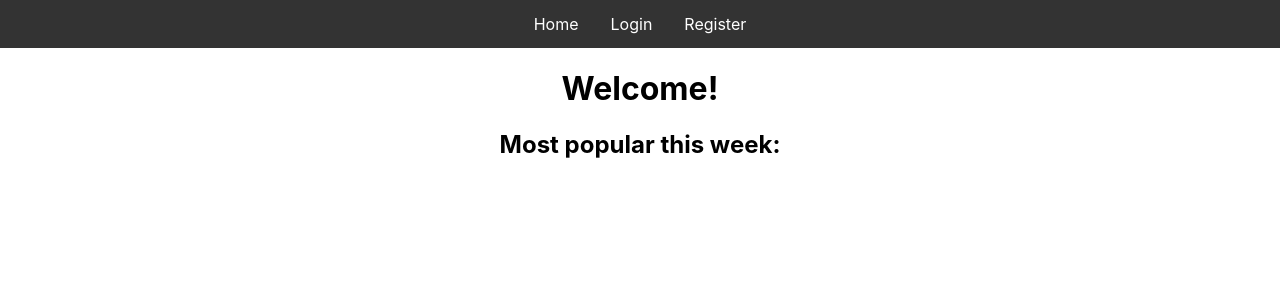
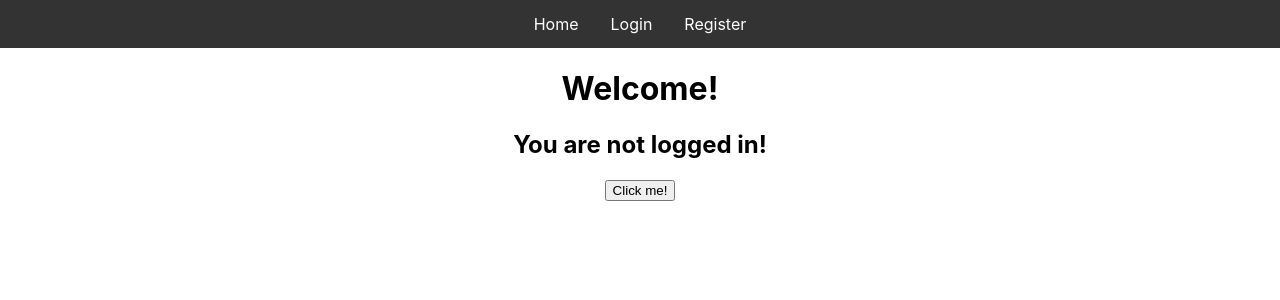
Before and after one commit to GeorgiLyudov/Cook-Book-2, a React (Create React App) app in the folder client/: page /logout in a window 1280 px wide. Shown: the top 300 px of the page. Built offline with nearby package versions, Linux system fonts and the light colour scheme.

Commit message:
Login, Register, Logout

```diff
--- a/client/src/App.js
+++ b/client/src/App.js
@@ -1,25 +1,35 @@
 import './App.css';
 import { Switch, Route } from 'react-router-dom';
-
+import { useState } from 'react';
 import Header from './Components/Header/Header';
 import Login from './Components/Login/Login';
 import Register from './Components/Register/Register';
 import Home from './Components/Home/Home';
-const props = {
-  loggedIn: false
-}
 function App() {
+  const [loggedIn, setLogged] = useState(false);
+  const log = () => { setLogged(x => !x) };
   return (
     <div className="App">
-      <Header/>
+      <Header loggedIn={loggedIn} setLogged={log} />
       <Switch>
-        <Route path="/" exact component={Home} />
+        <Route path="/" exact render={(props) => (
+          <Home {...props} loggedIn={loggedIn} setLogged={log} />
+        )} />
 
-        <Route path="/login" component={Login} />
-        <Route path="/register" component={Register} />
-        <Route path="/logout" render={(props) =>
-          <Home loggedIn={false} />
+        {/* <Route path="/login" component={Login} loggedIn={loggedIn} /> */}
+        <Route path="/login" render={(props) =>
+          <Login loggedIn={loggedIn} setLogged={log} />
         } />
+        <Route path="/register" render={(props) =>
+          <Register loggedIn={loggedIn} setLogged={log} />
+        } />
+        <Route path="/logout"  render={(props) => {
+    // useHistory().push('/')
+
+          return (<div className="App">
+            <Home loggedIn={loggedIn} setLogged={log} />
+          </div>)
+        }} />
 
       </Switch>
     </div>
--- a/client/src/Components/Header/Header.js
+++ b/client/src/Components/Header/Header.js
@@ -1,67 +1,30 @@
 import './Header.css';
-import { Link } from 'react-router-dom';
-import { Component } from 'react';
+import { Link, useHistory } from 'react-router-dom';
 import firebase from 'firebase';
 
-class Header extends Component {
-  constructor(props) {
-    super(props)
-    this.state = {
-      loggedIn: false
-    }
-
-  }
-  logout() {
-    this.setState({loggedIn: false});
+function Header({ loggedIn, setLogged }) {
+  const logout = () => {
     firebase.auth().signOut().then(() => {
+      setLogged();
     })
       .catch((err) => console.log(err));
   }
-  render() {
-    if (this.state.loggedIn) {
+  if (loggedIn) {
     return <ul className="nav">
       <Link to="/" className="nav-item">Home</Link>
       <Link to="/categories" className="nav-item">Categories</Link>
       <Link to="/users/:userId" className="nav-item">My profile</Link>
-        <Link to="/logout" className="nav-item" onClick={this.logout.bind(this)}>Logout</Link>
+      <Link to="/logout" className="nav-item" onClick={logout}>Logout</Link>
     </ul >
   } else {
     return (
       <ul className="nav">
         <Link to="/" className="nav-item">Home</Link>
         <Link to="/login" className="nav-item">Login</Link>
-          <Link to="/register" className="nav-item" onClick={() => this.setState({ loggedIn: false })}>Register</Link>
+        <Link to="/register" className="nav-item">Register</Link>
       </ul >
     );
 
   }
 }
-
-  // }
-  // function Header({
-  //   loggedIn
-  // // }) {
-  // const[logged, setLogged] = useState(loggedIn);
-
-  // if(logged) {
-  //   console.log('still logged in');
-  //   return <ul className="nav">
-  //     <Link to="/" className="nav-item">Home</Link>
-  //     <Link to="/categories" className="nav-item">Categories</Link>
-  //     <Link to="/users/:userId" className="nav-item">My profile</Link>
-  //     <Link to="/logout" className="nav-item">Logout</Link>
-  //   </ul >
-  // } else {
-  // console.log('here');
-  // return (
-  //   <ul className="nav">
-  //     <Link to="/" className="nav-item">Home</Link>
-  //     <Link to="/login" className="nav-item">Login</Link>
-  //     <Link to="/register" className="nav-item" onClick={() => setLogged(false)}>Register</Link>
-  //   </ul >
-  // );
-
-}
-
-
 export default Header
--- a/client/src/Components/Home/Home.js
+++ b/client/src/Components/Home/Home.js
@@ -1,17 +1,29 @@
 
 
-const Home = ({
-  loggedIn
-}) => {
-  return (
-    <div>
+function Home({
+  loggedIn,
+  setLogged
+}) {
+  console.log();
+  if(!loggedIn){
+    return (
+      <div>
       <h1>Welcome!</h1>
-      <h2>Most popular this week: </h2>
-      <h3>{loggedIn}</h3>
+      <h2>You are not logged in! </h2>
+      <button onClick={setLogged}>Click me!</button>
+    </div>
+    )
+  } else {
 
+    return (
+      <div>
+      <h1>Welcome!</h1>
+      <h2>You are now logged in!</h2>
+      <button onClick={setLogged}>Click me!</button>
 
     </div>
   )
 }
+}
 
 export default Home;
--- a/client/src/Components/Login/Login.js
+++ b/client/src/Components/Login/Login.js
@@ -6,30 +6,26 @@ import { Component } from 'react';
 class Login extends Component {
   constructor(props) {
     super(props);
-    this.state = {
-      loggedIn: false,
-    }
+    console.log(this.props);
+    console.log(this.props.setLogged);
   }
   onSubmitHandler = (e) => {
     e.preventDefault();
     let email = e.target.username.value;
     let password = e.target.password.value;
-    this.setState({ loggedIn: true })
     firebase.auth().signInWithEmailAndPassword(email, password)
+      .then(() => { this.props.setLogged() })
       .catch((error) => {
         var errorCode = error.code;
         var errorMessage = error.message;
         console.log(`${errorCode}: ${errorMessage}`);
+        return;
       });
   }
   render() {
-    const loggedIn = this.state.loggedIn;
-    if (loggedIn) {
+    if (this.props.loggedIn) {
       return <Redirect to={{
-        pathname: "/",
-        state: {
-          loggedIn: true
-        }
+        pathname: "/"
       }} />;
     }
     return (<div>
--- a/client/src/Components/Register/Register.js
+++ b/client/src/Components/Register/Register.js
@@ -5,19 +5,19 @@ import { Redirect } from 'react-router';
 class Register extends Component {
   constructor(props) {
     super(props);
-    this.state = {
-      loggedIn: false
-    }
+
+    console.log(props.setLogged);
   }
   onSubmitHandler = (e) => {
     e.preventDefault();
     let email = e.target.email.value;
     let password = e.target.password.value;
+
     firebase.auth().createUserWithEmailAndPassword(email, password)
       .then((userCredential) => {
         firebase.auth().signInWithEmailAndPassword(email, password)
       })
-      .then(() => this.setState({ loggedIn: true }))
+      .then(() => this.props.setLogged())
       .catch((error) => {
         console.log(`${error.code}: ${error.message}`);
       });
@@ -27,11 +27,13 @@ class Register extends Component {
   //   setemail(e.target.value);
   // }
   render() {
-    const loggedIn = this.state.loggedIn;
+    const loggedIn = this.props.loggedIn;
     if (loggedIn) {
       console.log(loggedIn);
       return <Redirect to="/" />;
     } else {
+      console.log(loggedIn);
+
       return (
         <div>
           <h1>Welcome to Cookbook, please login.</h1>
```
Also changed, not shown: 1 other file (tests, documents, lock files or other folders). Lines whose indentation alone changed are shown as unchanged.
